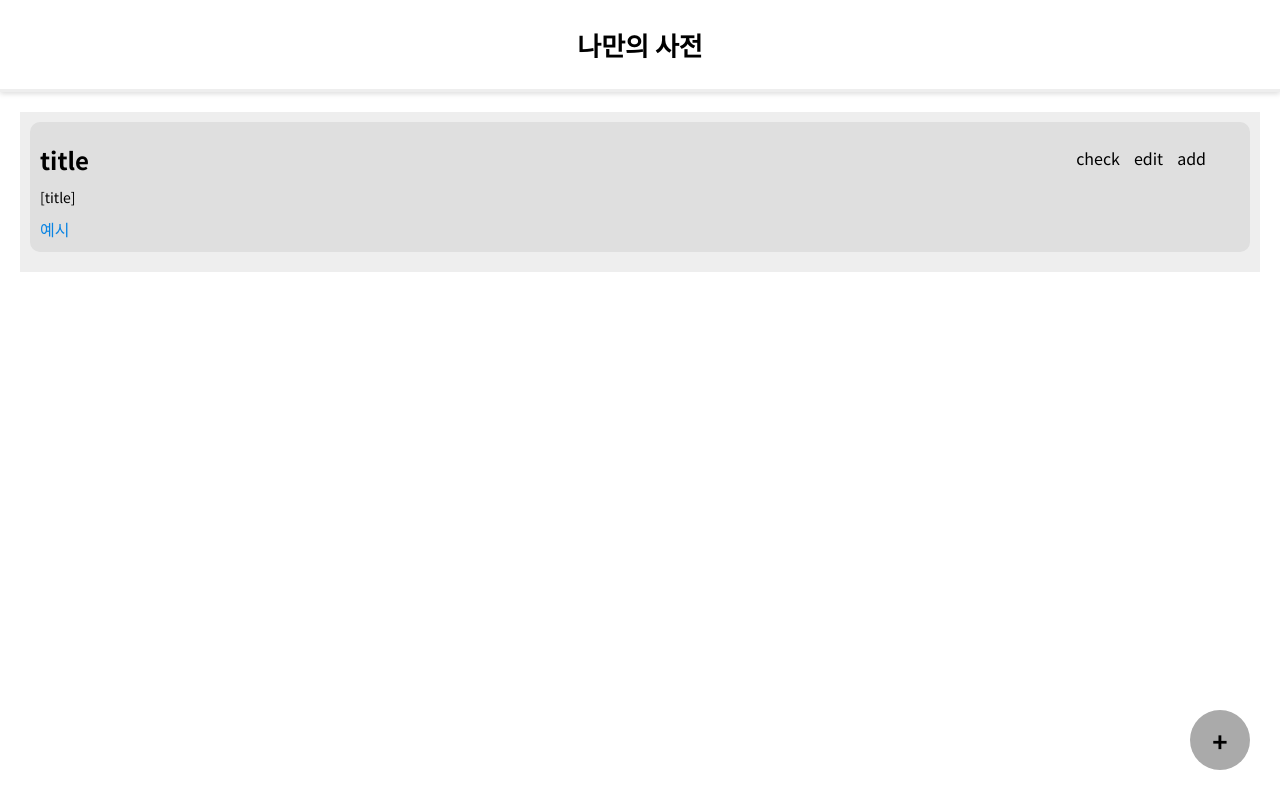
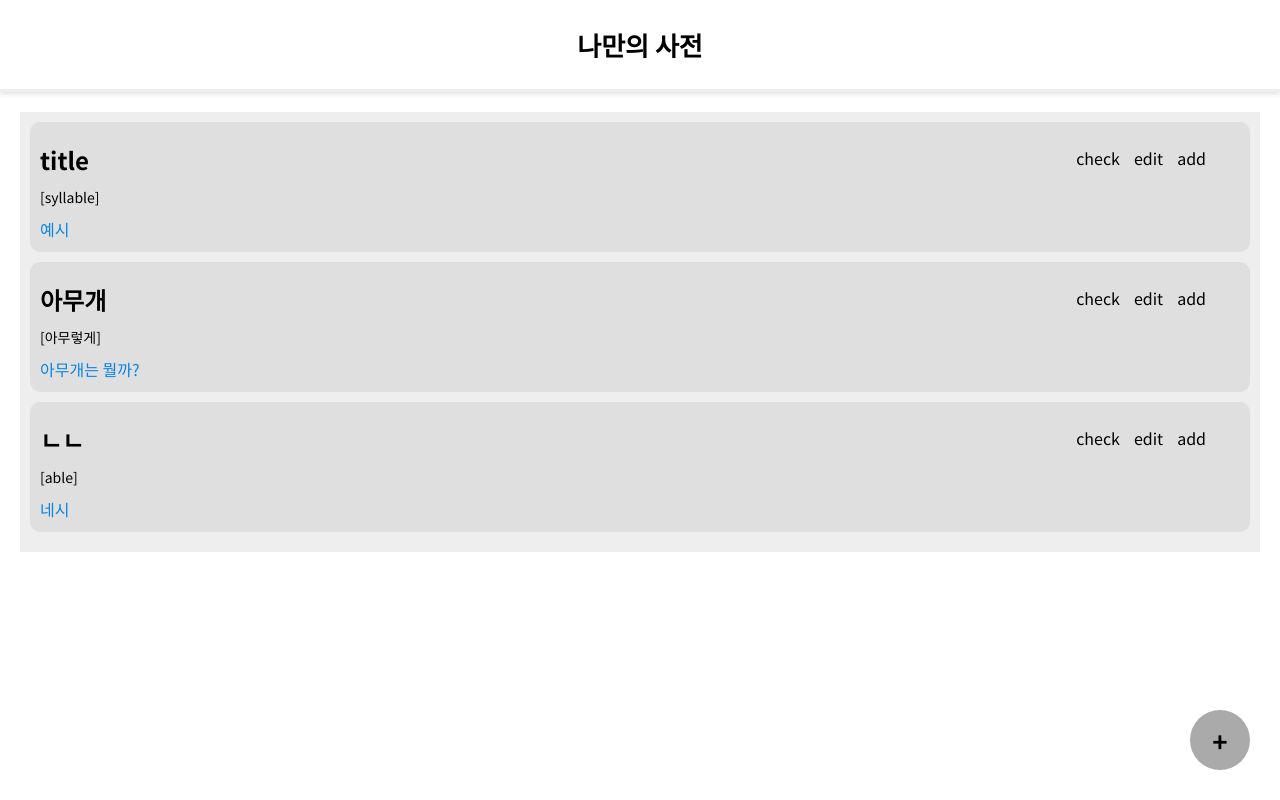
Before and after one commit to crown0205/react-week2, a React (Create React App) app: page / in a window 1280 px wide. Built offline with nearby package versions, Linux system fonts and the light colour scheme.

Commit message:
초기값 화면에 렌더링 됨. 근데 콘솔창에 에러뜸..

```diff
--- a/src/CardList.js
+++ b/src/CardList.js
@@ -1,25 +1,36 @@
 import React from "react";
 import styled from "styled-components";
 import { useHistory } from "react-router-dom";
+import { useSelector } from "react-redux";
 
 function CardList() {
   const history = useHistory();
+  const cradList = useSelector(state => state.card.list);
+
+  console.log(cradList);
   return (
     <>
       <CardContainer>
-        <div className="cardItem">
-          <p className="cardTitle">title</p>
-          <p className="cardtxt2">[title]</p>
-          <p className="cardtxt3">예시</p>
+        {cradList.map((item, index) => {
+          return (
+            <div className="cardItem" key={`card_${index}`} completed={cradList[index].completed}>
+              <p className="cardTitle">{cradList[index].txt1}</p>
+              <p className="cardtxt2">[{cradList[index].txt2}]</p>
+              <p className="cardtxt3">{cradList[index].txt3}</p>
               <div className="btnWrap">
                 <span>check</span>
                 <span>edit</span>
                 <span>add</span>
               </div>
             </div>
-        <div className="upBtn" onClick={() => {
+          );
+        })}
+        <div
+          className="upBtn"
+          onClick={() => {
             history.push("/add");
-          }}>
+          }}
+        >
           <p>+</p>
         </div>
       </CardContainer>
@@ -71,7 +82,7 @@ const CardContainer = styled.div`
 
   .upBtn {
     background-color: #aaa;
-  position:fixed;
+    position: fixed;
     bottom: 30px;
     right: 30px;
     display: flex;
@@ -85,7 +96,6 @@ const CardContainer = styled.div`
       font-size: 26px;
       font-weight: 700;
     }
-
   }
 `;
 export default CardList;
```
Lines whose indentation alone changed are shown as unchanged.
